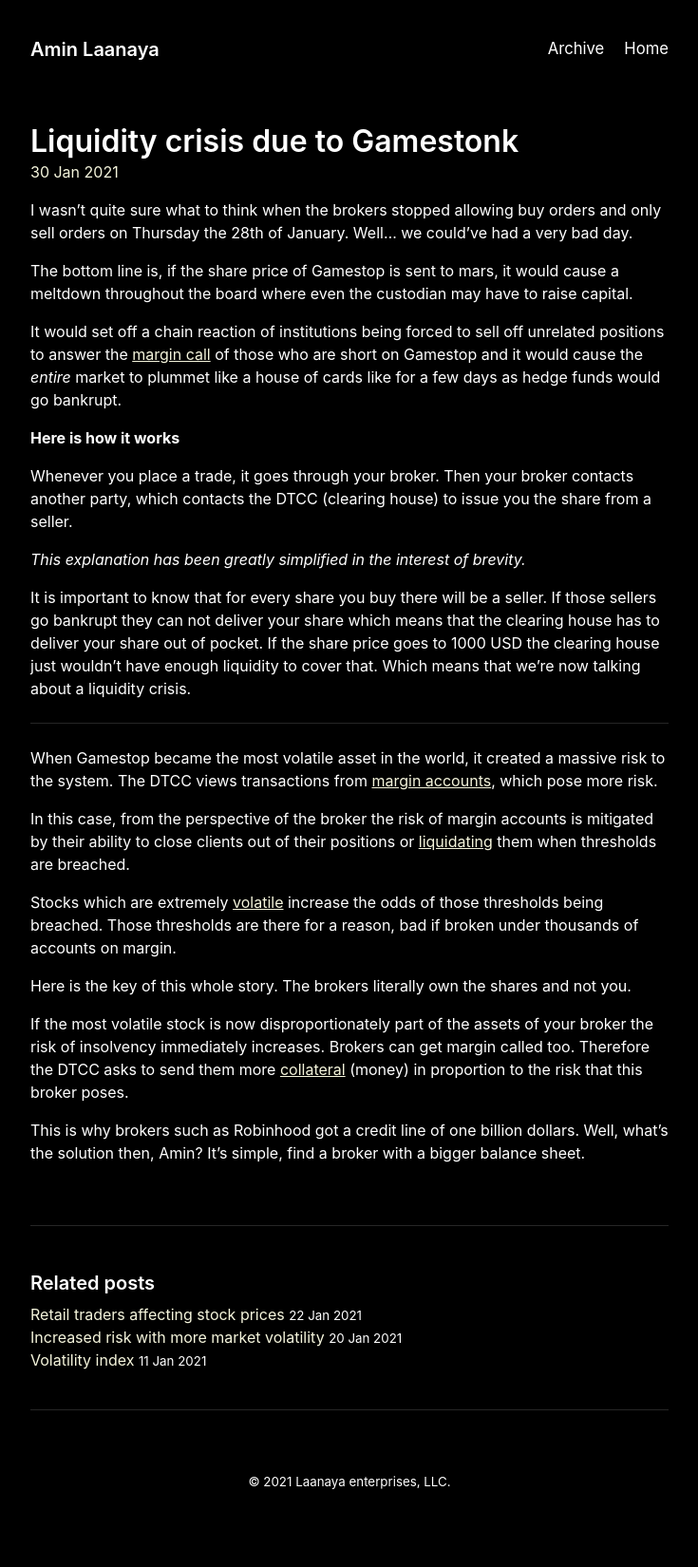
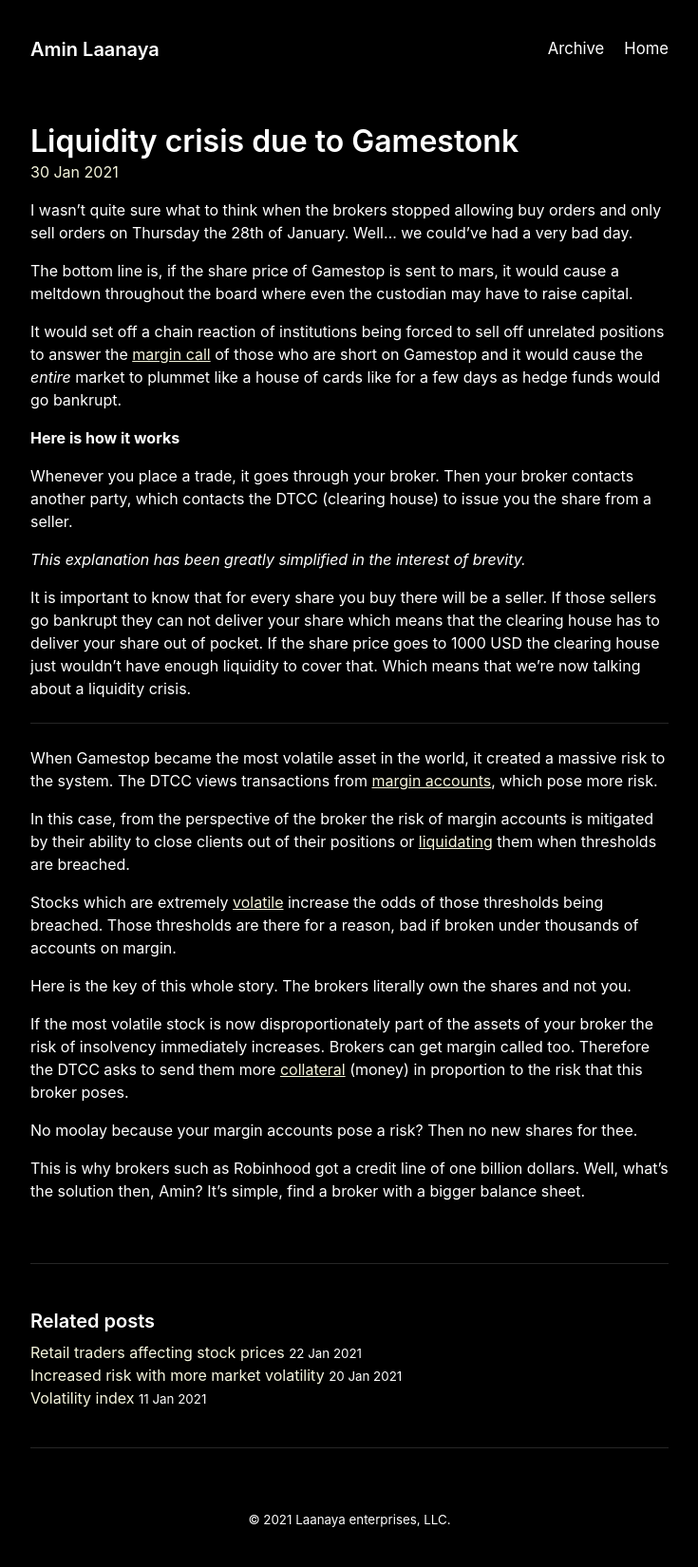
Before and after one commit to Bobcycle/Blog, a Jekyll site: the page built from _posts/2021-01-30-liquidity-crisis.md, in a window 1280 px wide. Shown: the whole page at 95% size, without its empty margins (272-1007 px from the left). Built offline with Jekyll 4.4.1, drawn with Linux system fonts in a browser that asks for light colours; before the commit the page ends 1610 px from its top, so only the background shows below that.

Commit message:
Update 2021-01-30-liquidity-crisis.md

```diff
--- a/_posts/2021-01-30-liquidity-crisis.md
+++ b/_posts/2021-01-30-liquidity-crisis.md
@@ -30,4 +30,6 @@ Here is the key of this whole story. The brokers literally own the shares and no
 
 If the most volatile stock is now disproportionately part of the assets of your broker the risk of insolvency immediately increases. Brokers can get margin called too. Therefore the DTCC asks to send them more [collateral](https://www.investopedia.com/terms/c/collateral.asp) (money) in proportion to the risk that this broker poses.
 
+No moolay because your margin accounts pose a risk? Then no new shares for thee.
+
 This is why brokers such as Robinhood got a credit line of one billion dollars. Well, what's the solution then, Amin? It's simple, find a broker with a bigger balance sheet.
```
